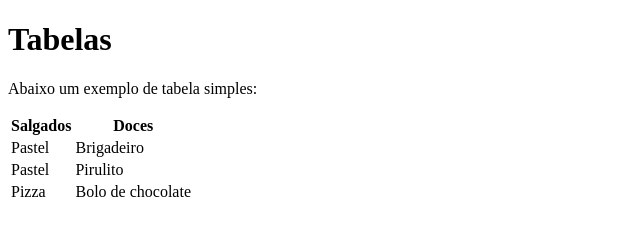
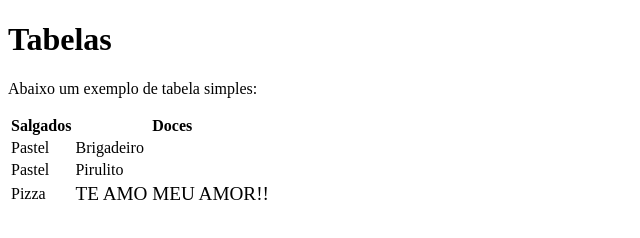
Before and after one commit to Felipe-FrancaST/aula-tabela, a plain HTML site: page index.html in a window 1280 px wide. Shown: the whole page, without its empty margins (0-640 px from the left). Drawn offline with Linux system fonts and the light colour scheme.

Commit message:
mudanca aleatoria

```diff
--- a/index.html
+++ b/index.html
@@ -25,7 +25,7 @@
       </tr>
       <tr>
         <td>Pizza</td>
-        <td>Bolo de chocolate</td>
+        <td> <big>TE AMO MEU AMOR!!</big> </td>
       </tr>
     </table>
   </body>
```
